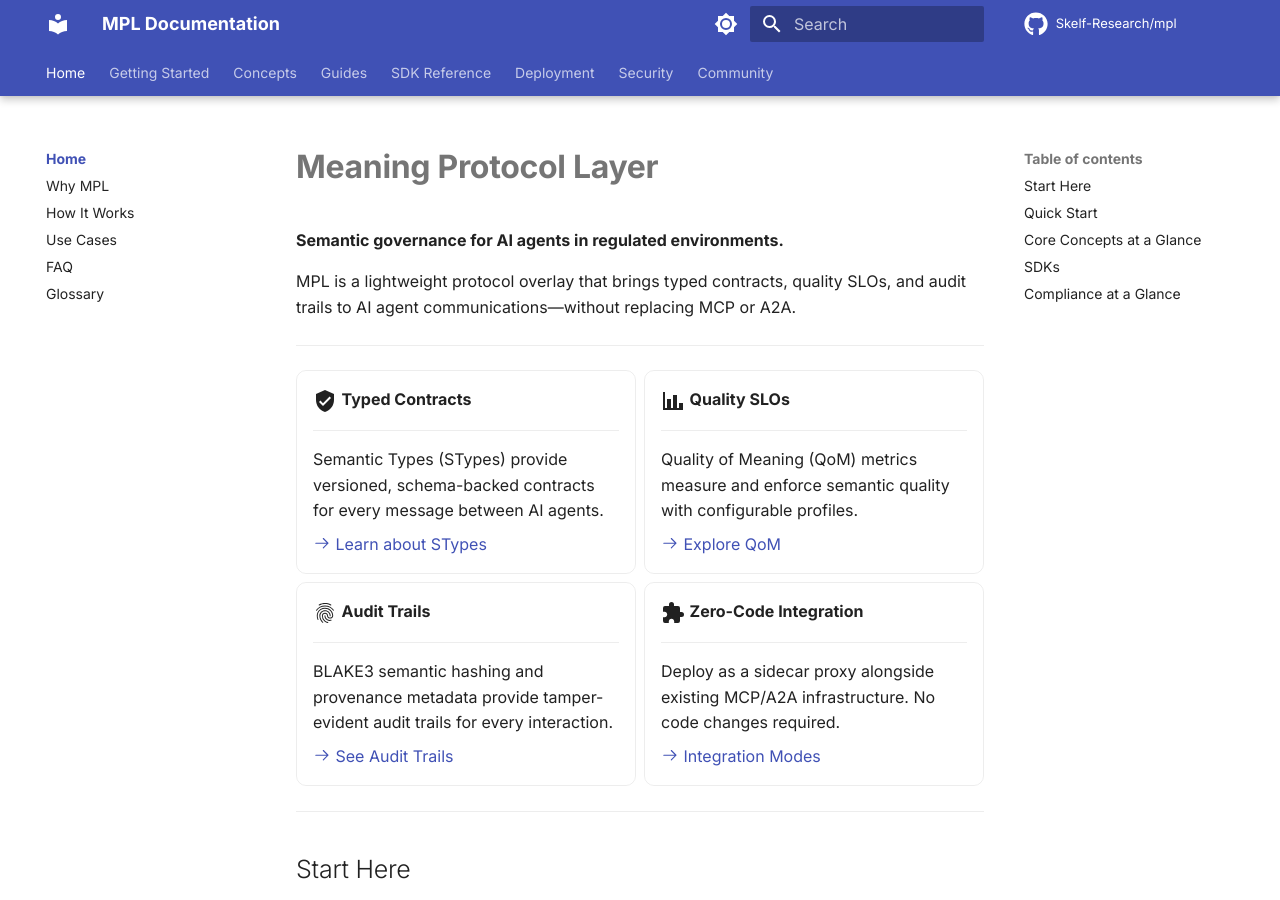
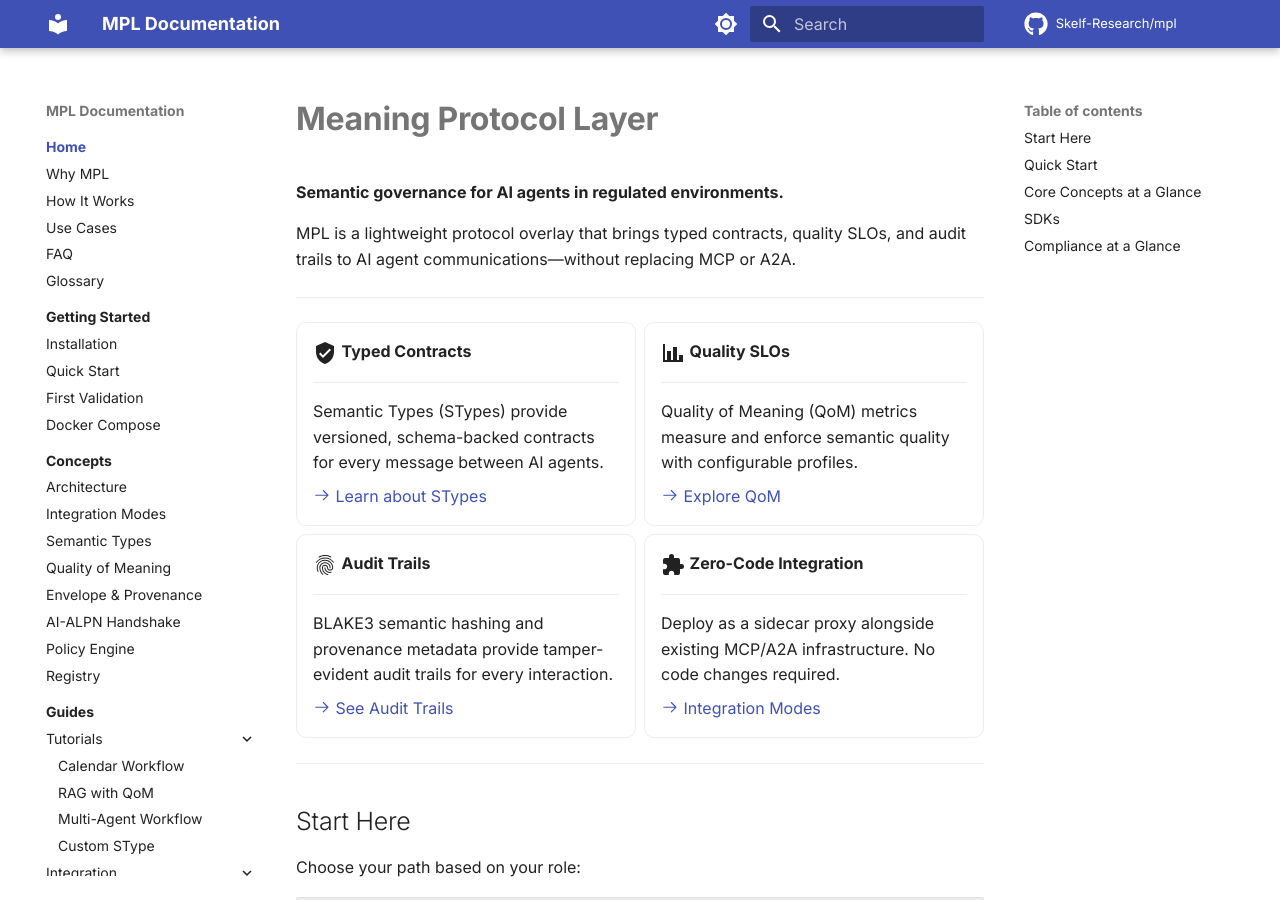
Before and after one commit to Skelf-Research/mpl, an MkDocs documentation site: the page built from documentation/docs/index.md, in a window 1280 px wide and 900 px high. Built offline with MkDocs 1.6.1 and Material for MkDocs 9.7.7, drawn with Linux system fonts in a browser that asks for light colours; comment, search, counter and statistics services are not loaded.

Commit message:
docs: move nav to left sidebar (drop navigation.tabs) + fix org-case links

```diff
--- a/documentation/mkdocs.yml
+++ b/documentation/mkdocs.yml
@@ -14,8 +14,6 @@ theme:
   icon:
     repo: fontawesome/brands/github
   features:
-    - navigation.tabs
-    - navigation.tabs.sticky
     - navigation.sections
     - navigation.expand
     - navigation.path
```
